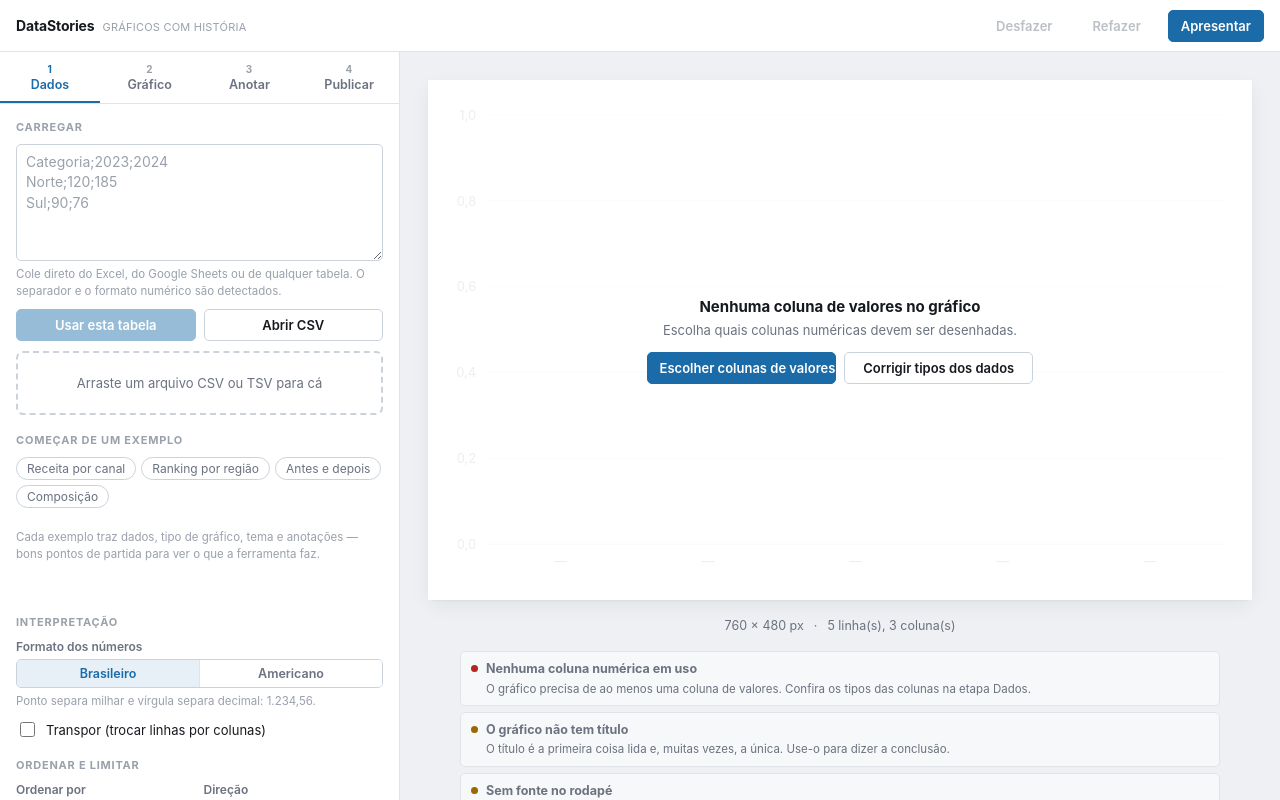
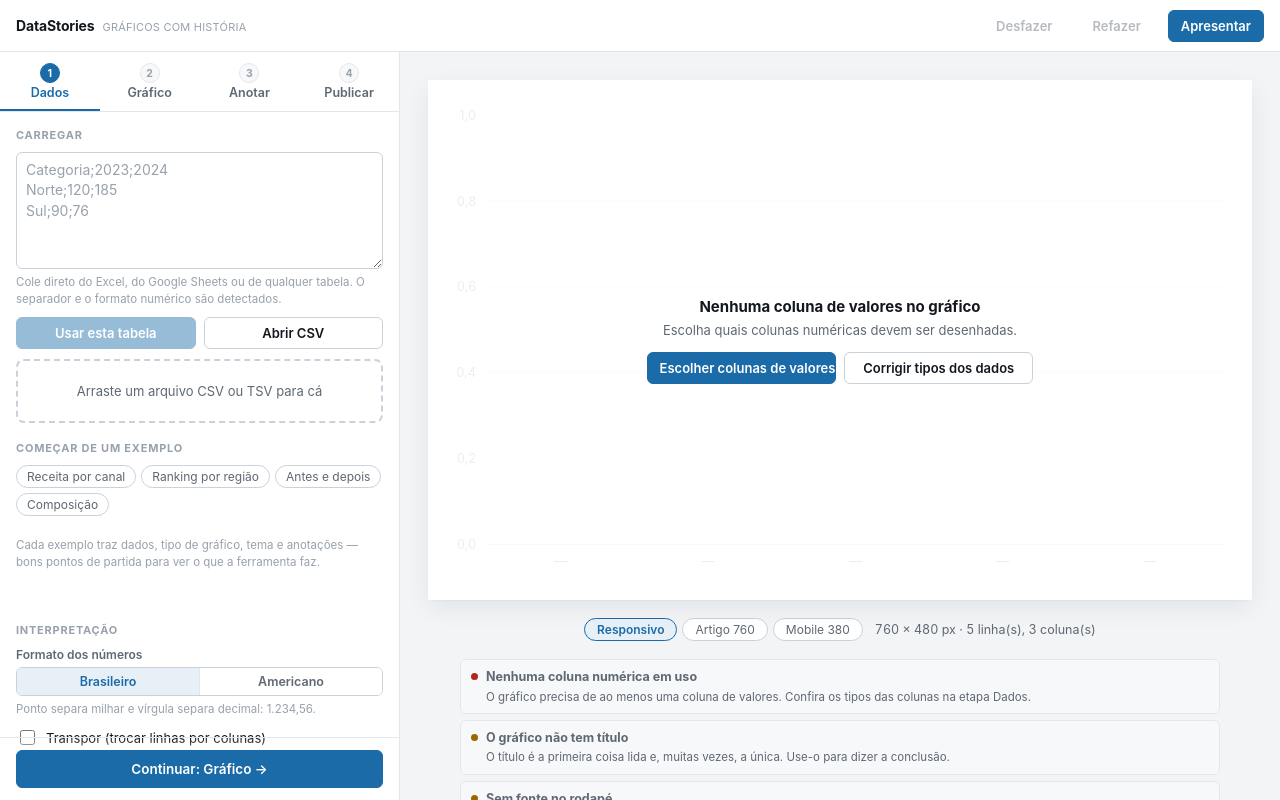
Before and after one commit to SaldanhaC3/DataStories, a React (Vite) app: page / in a window 1280 px wide. Built offline with nearby package versions, Linux system fonts and the light colour scheme.

Commit message:
Acabamento Datawrapper: progresso nas etapas, fluxo guiado, preview responsivo e polimento visual do editor

```diff
--- a/src/ui/App.tsx
+++ b/src/ui/App.tsx
@@ -27,6 +27,15 @@ const STEPS: Array<{ id: Step; n: string; label: string }> = [
   { id: 'publicar', n: '4', label: 'Publicar' },
 ]
 
+const STEP_ORDER: Step[] = ['dados', 'grafico', 'anotar', 'publicar']
+
+/** Larguras de preview, no espírito do teste responsivo do Datawrapper. */
+const PREVIEW_WIDTHS: Array<{ id: string; label: string; maxWidth: number | null }> = [
+  { id: 'auto', label: 'Responsivo', maxWidth: null },
+  { id: 'article', label: 'Artigo 760', maxWidth: 760 },
+  { id: 'mobile', label: 'Mobile 380', maxWidth: 380 },
+]
+
 export function App() {
   const spec = useEditor((s) => s.spec)
   const step = useEditor((s) => s.step)
@@ -42,6 +51,7 @@ export function App() {
   const removeAnnotation = useEditor((s) => s.removeAnnotation)
 
   const [presenting, setPresenting] = useState(false)
+  const [previewWidth, setPreviewWidth] = useState<string>('auto')
 
   const dataset = useMemo(() => selectDataset(spec), [spec])
   const theme = useMemo(
@@ -80,6 +90,23 @@ export function App() {
       nodes.some((node) => node.meta || (node.t === 'g' && walk(node.children)))
     return walk(rendered.scene.nodes)
   }, [rendered.scene])
+
+  /**
+   * Etapas "prontas" — heurísticas leves, só para o checkmark guiar o olhar.
+   * Dados pronto = tabela com valores mapeados; gráfico pronto = marcas
+   * desenhadas; anotar pronto = título com conclusão escrita.
+   */
+  const completed = useMemo(() => {
+    const hasY = spec.encoding.y.length > 0
+    return {
+      dados: dataset.rows.length > 0 && hasY,
+      grafico: hasY && hasMarks,
+      anotar: spec.text.title.trim().length > 3,
+      publicar: false,
+    } as Record<Step, boolean>
+  }, [dataset.rows.length, spec.encoding.y.length, spec.text.title, hasMarks])
+
+  const nextStep = STEP_ORDER[STEP_ORDER.indexOf(step) + 1]
 
   useEffect(() => {
     if (!toast) return
@@ -166,7 +193,9 @@ export function App() {
                 aria-selected={step === item.id}
                 onClick={() => setStep(item.id)}
               >
-                <span className="n">{item.n}</span>
+                <span className={'n' + (completed[item.id] ? ' done' : '')}>
+                  {completed[item.id] ? '✓' : item.n}
+                </span>
                 {item.label}
               </button>
             ))}
@@ -179,12 +208,30 @@ export function App() {
             {step === 'publicar' && rendered.scene && (
               <PublishStep spec={spec} scene={rendered.scene} />
             )}
+
+            {nextStep && (
+              <div className="panel-next">
+                <button
+                  type="button"
+                  className="btn primary next"
+                  onClick={() => setStep(nextStep)}
+                >
+                  Continuar: {STEPS.find((s) => s.id === nextStep)?.label} →
+                </button>
+              </div>
+            )}
           </div>
         </aside>
 
         <main className="stage">
           {rendered.scene ? (
-            <div className="stage-canvas">
+            <div
+              className="stage-canvas"
+              style={{
+                maxWidth:
+                  PREVIEW_WIDTHS.find((p) => p.id === previewWidth)?.maxWidth ?? 1200,
+              }}
+            >
               <Canvas scene={rendered.scene} spec={spec} />
               {!hasMarks && (
                 <div className="empty-overlay">
@@ -212,12 +259,22 @@ export function App() {
           )}
 
           <div className="stage-toolbar">
-            <span>
-              {spec.layout.width} × {spec.layout.height} px
-            </span>
-            <span>·</span>
-            <span>
-              {dataset.rows.length} linha(s), {dataset.columns.length} coluna(s)
+            <div className="chip-row" role="group" aria-label="Largura de preview">
+              {PREVIEW_WIDTHS.map((preset) => (
+                <button
+                  key={preset.id}
+                  type="button"
+                  className="chip"
+                  aria-pressed={previewWidth === preset.id}
+                  onClick={() => setPreviewWidth(preset.id)}
+                >
+                  <span className="label">{preset.label}</span>
+                </button>
+              ))}
+            </div>
+            <span className="toolbar-meta">
+              {spec.layout.width} × {spec.layout.height} px · {dataset.rows.length} linha(s),
+              {' '}{dataset.columns.length} coluna(s)
             </span>
           </div>
 
--- a/src/ui/styles.css
+++ b/src/ui/styles.css
@@ -7,25 +7,58 @@
  */
 
 :root {
-  --bg: #eef0f3;
+  --bg: #f2f4f6;
   --panel: #ffffff;
   --panel-alt: #f7f8fa;
-  --border: #e0e4e9;
-  --border-strong: #cbd2da;
-  --text: #16191d;
-  --muted: #6b7280;
-  --muted-soft: #9aa1ab;
+  --border: #e3e7ec;
+  --border-strong: #c9d1da;
+  --text: #14181d;
+  --muted: #5f6873;
+  --muted-soft: #98a1ac;
   --accent: #1a6ba8;
   --accent-soft: #e7f0f7;
   --danger: #b3261e;
   --warn: #9a6700;
   --ok: #1a7f4b;
-  --radius: 7px;
-  --radius-sm: 5px;
-  --shadow: 0 1px 2px rgba(16, 24, 40, 0.05), 0 6px 20px rgba(16, 24, 40, 0.06);
+  --ok-soft: #e8f5ee;
+  --radius: 8px;
+  --radius-sm: 6px;
+  --shadow: 0 1px 2px rgba(16, 24, 40, 0.04), 0 8px 24px rgba(16, 24, 40, 0.07);
   --font: -apple-system, BlinkMacSystemFont, 'Segoe UI', Roboto, 'Helvetica Neue',
     Arial, sans-serif;
   --mono: ui-monospace, SFMono-Regular, 'Cascadia Mono', Consolas, monospace;
+}
+
+/* Alvos de teclado ganham anel visível; mouse, não. */
+:focus-visible {
+  outline: 2px solid var(--accent);
+  outline-offset: 2px;
+  border-radius: 3px;
+}
+
+/* Barras de rolagem discretas, que não competem com o conteúdo. */
+.panel-body::-webkit-scrollbar,
+.grid-wrap::-webkit-scrollbar,
+.code::-webkit-scrollbar {
+  width: 10px;
+  height: 10px;
+}
+
+.panel-body::-webkit-scrollbar-thumb,
+.grid-wrap::-webkit-scrollbar-thumb,
+.code::-webkit-scrollbar-thumb {
+  background: var(--border-strong);
+  border-radius: 999px;
+  border: 3px solid var(--panel);
+}
+
+@media (prefers-reduced-motion: reduce) {
+  *,
+  *::before,
+  *::after {
+    animation-duration: 0.01ms !important;
+    transition-duration: 0.01ms !important;
+  }
 }
 
 * {
@@ -126,18 +159,33 @@ textarea {
   flex-direction: column;
   align-items: center;
   gap: 2px;
-  transition: color 0.12s ease, border-color 0.12s ease;
+  transition: color 0.15s ease, border-color 0.15s ease, background 0.15s ease;
 }
 
 .step-tab span.n {
-  font-size: 10px;
+  width: 20px;
+  height: 20px;
+  display: grid;
+  place-items: center;
+  font-size: 10.5px;
   font-weight: 700;
   color: var(--muted-soft);
-  letter-spacing: 0.06em;
+  letter-spacing: 0.02em;
+  border: 1px solid var(--border);
+  border-radius: 999px;
+  background: var(--panel-alt);
+  transition: all 0.18s ease;
+}
+
+.step-tab span.n.done {
+  background: var(--ok-soft);
+  border-color: var(--ok);
+  color: var(--ok);
 }
 
 .step-tab:hover {
   color: var(--text);
+  background: rgba(0, 0, 0, 0.015);
 }
 
 .step-tab[aria-selected='true'] {
@@ -146,7 +194,15 @@ textarea {
 }
 
 .step-tab[aria-selected='true'] span.n {
-  color: var(--accent);
+  color: #fff;
+  background: var(--accent);
+  border-color: var(--accent);
+}
+
+.step-tab[aria-selected='true'] span.n.done {
+  background: var(--ok);
+  border-color: var(--ok);
+  color: #fff;
 }
 
 .panel-body {
@@ -818,14 +874,40 @@ table.data-grid th.th-hidden input {
   display: block;
 }
 
+.panel-next {
+  position: sticky;
+  bottom: -16px;
+  margin: 6px -16px -16px;
+  padding: 12px 16px;
+  background: linear-gradient(to top, var(--panel) 55%, rgba(255, 255, 255, 0));
+  border-top: 1px solid var(--border);
+}
+
+.panel-next .next {
+  width: 100%;
+  padding: 10px 12px;
+  font-size: 13.5px;
+}
+
 /* ---------------------------------------------------------------- diversos */
 
 .stage-toolbar {
   display: flex;
   align-items: center;
-  gap: 10px;
+  justify-content: center;
+  flex-wrap: wrap;
+  gap: 12px;
   font-size: 12.5px;
   color: var(--muted);
+}
+
+.stage-toolbar .chip {
+  padding: 3px 12px;
+  font-size: 12px;
+}
+
+.toolbar-meta {
+  font-variant-numeric: tabular-nums;
 }
 
 .stage-toolbar input[type='number'] {
```
